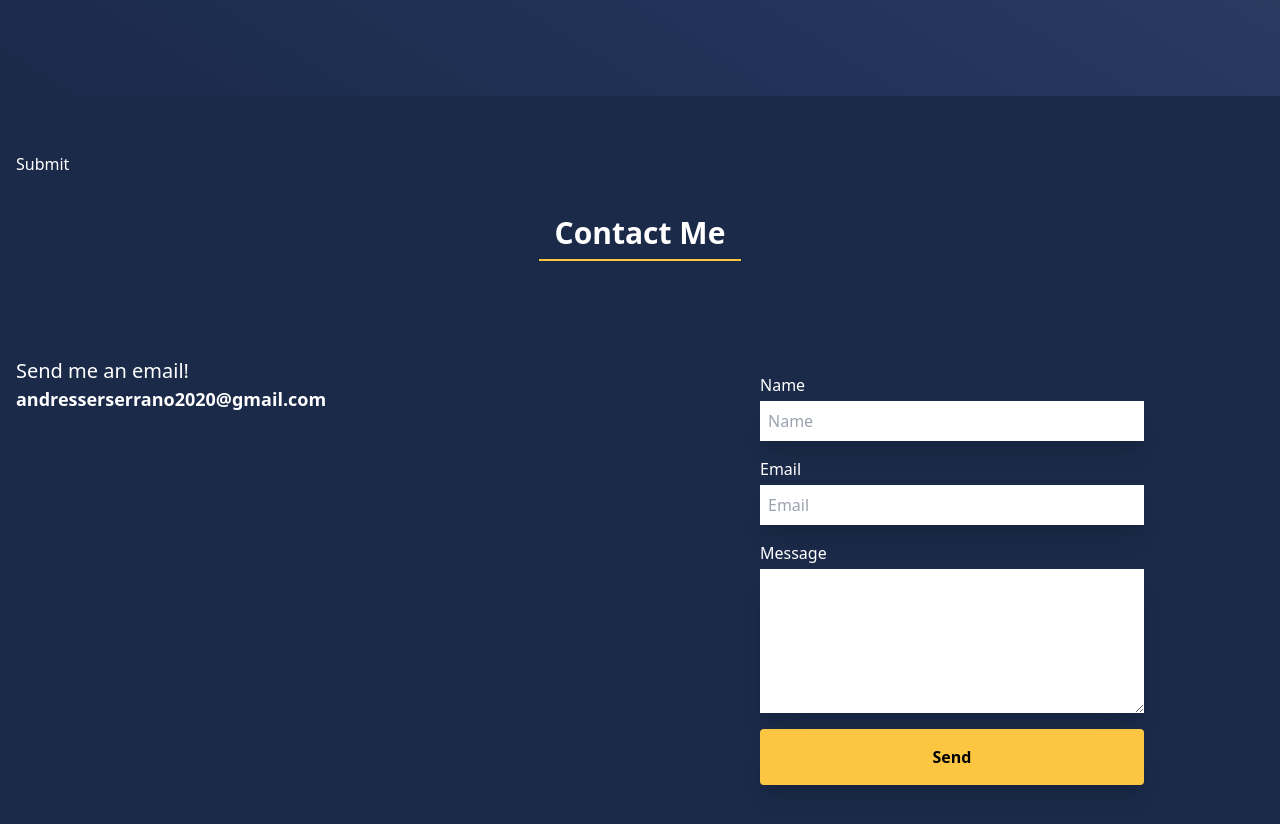
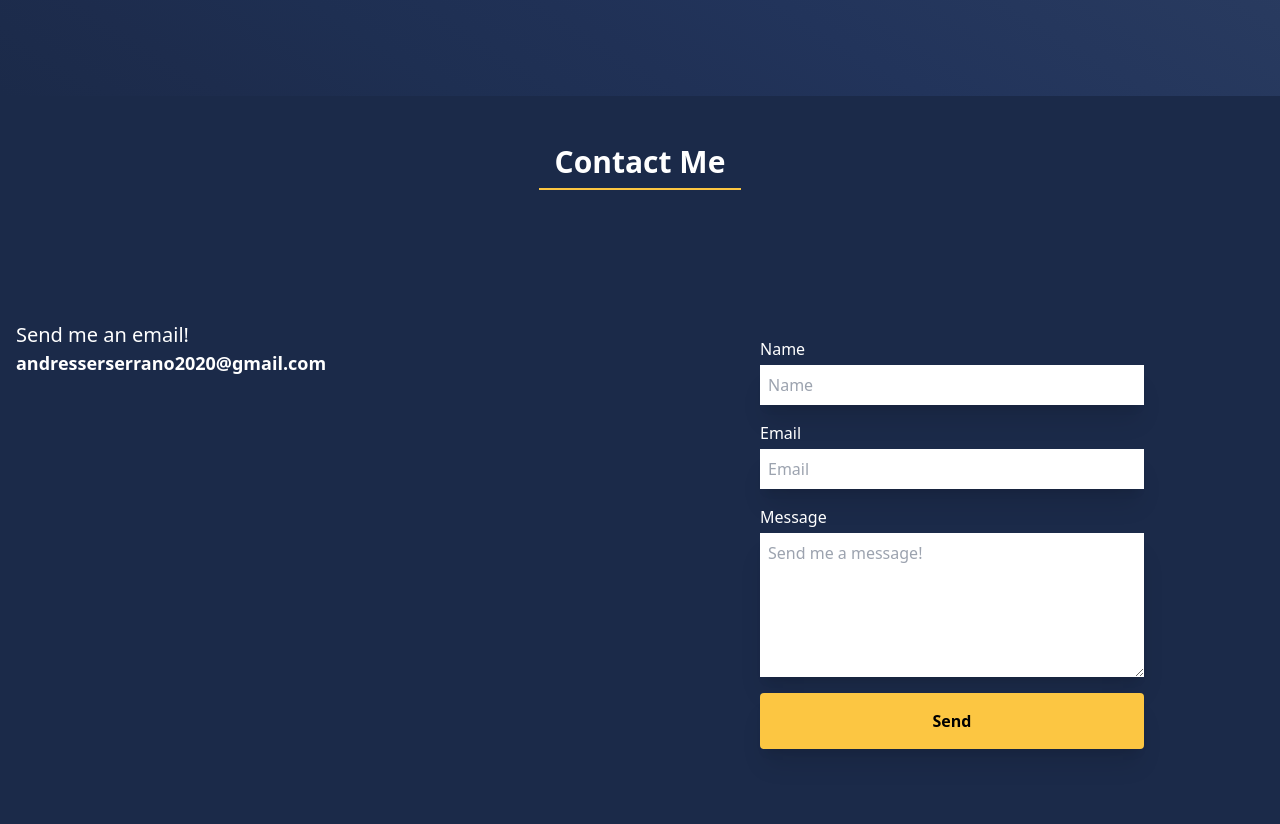
Before and after one commit to Andresser17/andresser17.github.io, a React (Create React App) app: page / in a window 1280 px wide. Shown: the part 3940-4764 px from the top of the page. Built offline with nearby package versions, Linux system fonts and the light colour scheme.

Commit message:
Created ContactForm component and Notification component.

```diff
--- a/src/sections/Contact.js
+++ b/src/sections/Contact.js
@@ -1,4 +1,4 @@
-import { useState } from "react";
+import { useState, useEffect } from "react";
 import { send } from "@emailjs/browser";
 // Components
 import SectionTitle from "../components/SectionTitle";
@@ -8,7 +8,15 @@ const TEMPLATE_ID = "template_9l4u4jj";
 const USER_ID = "user_DTWMp4cNyF93TKGmMi3vJ";
 
 function FormTextarea(props) {
-  return <textarea className={`p-2 shadow-xl h-36 text-black`}></textarea>;
+  return (
+    <textarea
+      name={props.name}
+      placeholder={props.placeholder}
+      value={props.toSend[props.name]}
+      onChange={props.onChange}
+      className={`p-2 shadow-xl h-36 text-black`}
+    ></textarea>
+  );
 }
 
 function FormInput(props) {
@@ -39,46 +47,78 @@ function FormButton(props) {
   );
 }
 
-function Form(props) {
+function Notification(props) {
+  // Basic configurations
+  const [config, setConfig] = useState({
+    duration: 1000,
+    delay: 1000,
+  });
+  const basicStyles = `fixed bottom-4 left-4 ${props.color} p-4 text-xl rounded-sm transition-opacity delay-${config.delay} duration-${config.duration}`;
+  // Toggle animation
+  const [toggle, setToggle] = useState(`${basicStyles} opacity-0`);
+
+  const setOpacity = () => {
+    // Show component
+    setToggle(`${basicStyles} opacity-1`);
+
+    // Hide component
+    setTimeout(() => {
+      setToggle(`${basicStyles} opacity-0`);
+
+      // Unmount component
+      setTimeout(() => {
+        props.onToggle(false);
+      }, config.delay + config.duration);
+    }, config.delay + config.duration);
+  };
+
+  useEffect(() => {
+    setOpacity();
+  }, []);
+
   return (
-    <form onSubmit={props.onSubmit} className="flex flex-col w-96">
-      <FormLabel text="Name" />
-      <FormInput
-        name="name"
-        placeholder="Name"
-        toSend={props.toSend}
-        onChange={props.onChange}
-      />
-
-      <FormLabel text="Email" />
-      <FormInput
-        name="email"
-        placeholder="Email"
-        toSend={props.toSend}
-        onChange={props.onChange}
-      />
-
-      <FormLabel text="Message" />
-      <FormTextarea />
-
-      <FormButton text="Send" />
-    </form>
+    <div className={toggle}>
+      <span className="">{props.message}</span>
+    </div>
   );
 }
 
-function Contact() {
+function ContactForm(props) {
   // Template params
   const [toSend, setToSend] = useState({
     name: "",
     email: "",
     message: "",
   });
+  // Hide/Unhide message
+  const [notMessage, setNotMessage] = useState({
+    toggle: false,
+    message: "",
+    color: "",
+  });
 
   const onSubmit = async (e) => {
     e.preventDefault();
-    const response = await send(SERVICE_ID, TEMPLATE_ID, toSend, USER_ID);
+    console.log(toSend.name, toSend.email, toSend.message);
+    // const response = await send(SERVICE_ID, TEMPLATE_ID, toSend, USER_ID);
+    const response = { status: 200 };
 
-    return console.log(`status: ${response.status}, text: ${response.text}`);
+    // Display notification
+    if (response?.status === 200) {
+      setNotMessage({
+        toggle: true,
+        message: "Message Sent",
+        color: "bg-green-600",
+      });
+    }
+
+    if (response?.status === 404) {
+      setNotMessage({
+        toggle: true,
+        message: "Message not sent",
+        color: "bg-red-600",
+      });
+    }
   };
 
   const handleChange = (e) => {
@@ -86,20 +126,57 @@ function Contact() {
   };
 
   return (
+    <form onSubmit={onSubmit} className="flex flex-col w-96">
+      <FormLabel text="Name" />
+      <FormInput
+        name="name"
+        placeholder="Name"
+        toSend={toSend}
+        onChange={handleChange}
+      />
+
+      <FormLabel text="Email" />
+      <FormInput
+        name="email"
+        placeholder="Email"
+        toSend={toSend}
+        onChange={handleChange}
+      />
+
+      <FormLabel text="Message" />
+      <FormTextarea
+        name="message"
+        placeholder="Send me a message!"
+        toSend={toSend}
+        onChange={handleChange}
+      />
+
+      <FormButton text="Send" />
+      {notMessage.toggle && (
+        <Notification
+          onToggle={setNotMessage}
+          message={notMessage.message}
+          color={notMessage.color}
+        />
+      )}
+    </form>
+  );
+}
+
+function Contact() {
+  return (
     <section
       id="contact"
       className="min-h-screen px-4 py-8 bg-first lg:flex lg:flex-wrap"
     >
-      <button onClick={onSubmit}>Submit</button>
       <SectionTitle text="Contact Me" />
       <div className="py-8 lg:w-1/2">
         <span className="block text-xl">Send me an email!</span>
-        <a href="#" className="block text-lg font-bold">
-          {EMAIL}
-        </a>
+        <span className="block text-lg font-bold">{EMAIL}</span>
+        {/* Put a copy button in this for the email */}
       </div>
       <div className="flex justify-center py-8 lg:w-1/2">
-        <Form onSubmit={onSubmit} toSend={toSend} onChange={handleChange} />
+        <ContactForm />
       </div>
     </section>
   );
--- a/src/sections/Home.js
+++ b/src/sections/Home.js
@@ -67,7 +67,7 @@ function TopPanel(props) {
     styles = `${base} ${inactive} ${active}`;
   }
 
-  return <div class={styles}>{props.children}</div>;
+  return <div className={styles}>{props.children}</div>;
 }
 
 function Home() {
```
